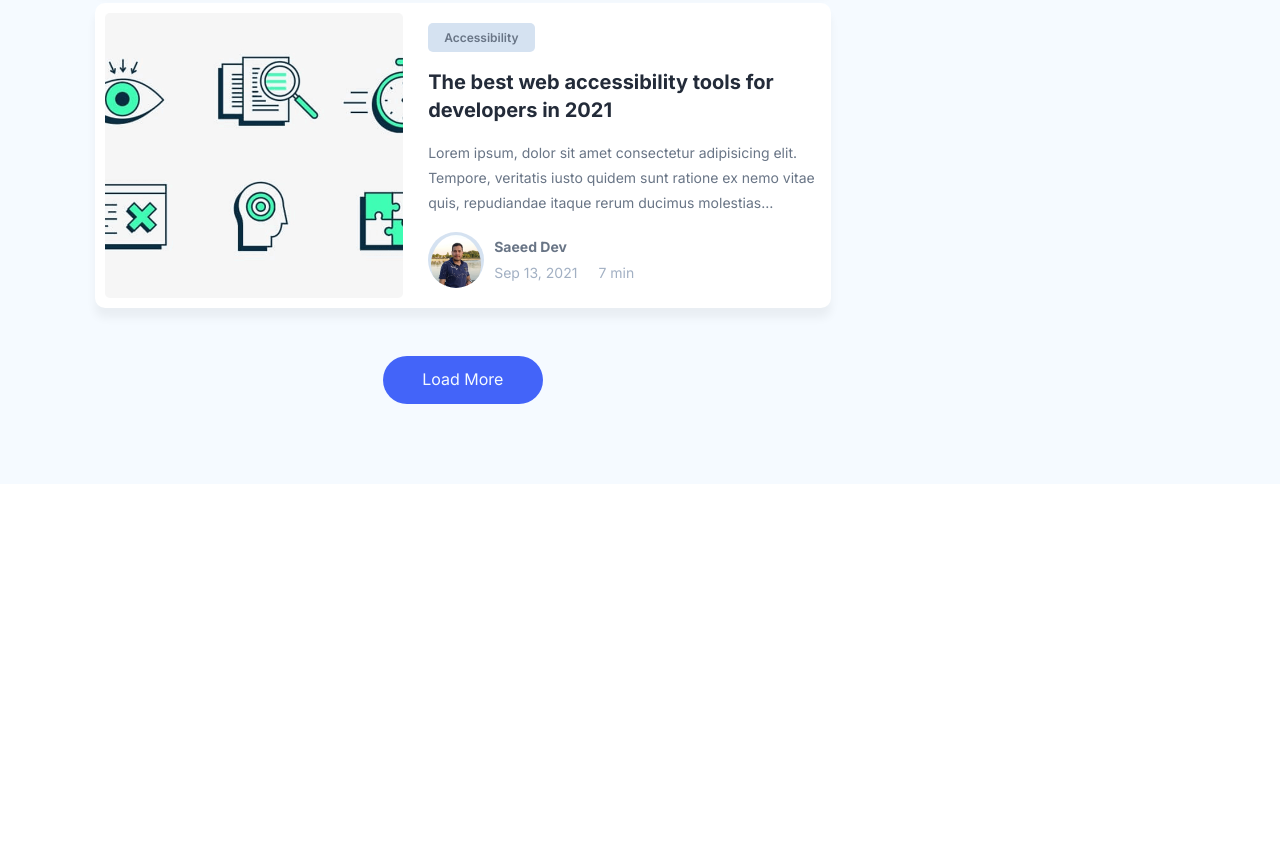
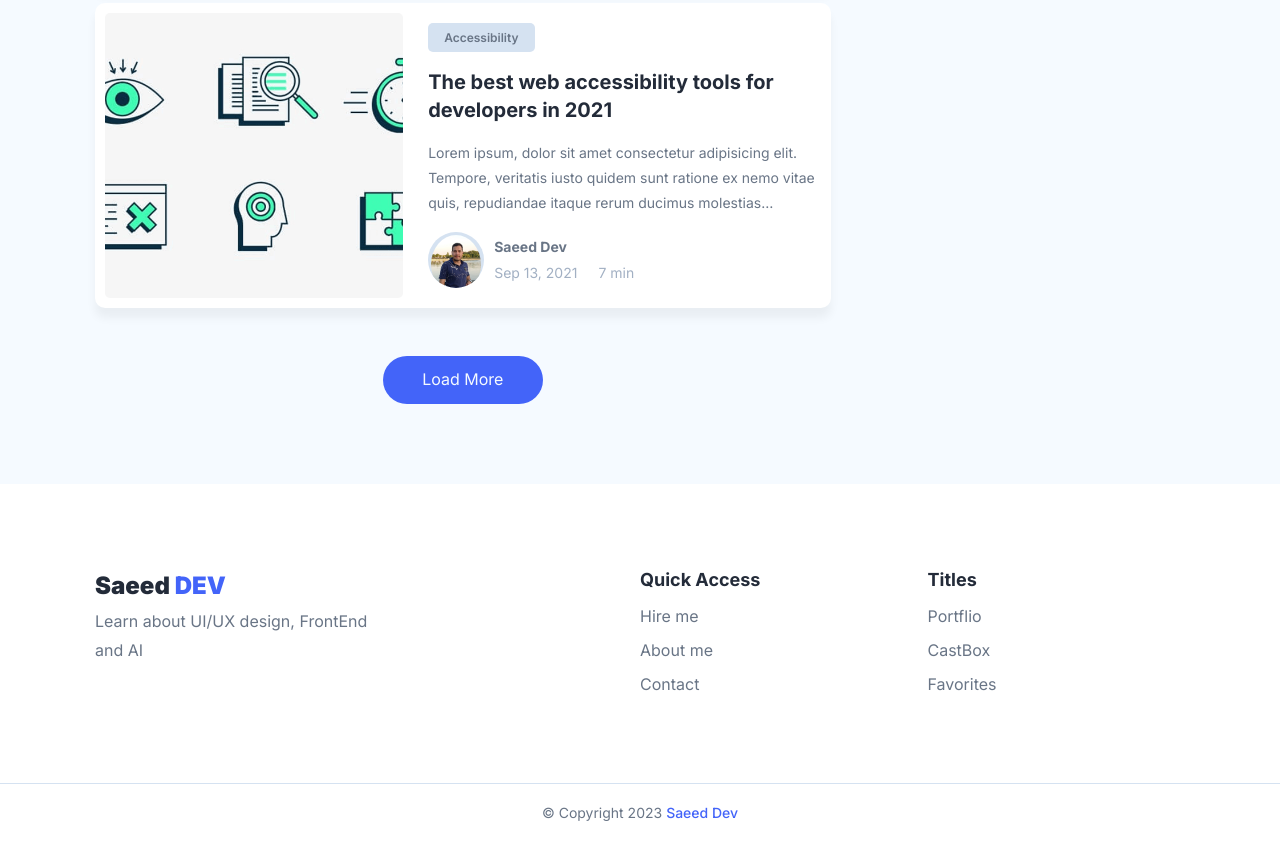
Before and after one commit to saeeddev-ir/portfolio-dark-light-theme, a plain HTML site: page index.html in a window 1280 px wide. Shown: the part 3493-4334 px from the top of the page. Before the commit the page ends 3977 px from the top, so only its background shows below. Drawn offline with Linux system fonts and the light colour scheme.

Commit message:
add footer

```diff
--- a/index.html
+++ b/index.html
@@ -690,5 +690,53 @@
         </div>
       </div>
     </main>
+
+    <!--=============== Footer ===============-->
+    <footer>
+      <div class="container">
+        <div class="wrapper">
+          <a href="#" class="logo"> Saeed <span>DEV</span></a>
+          <p class="footer-text">Learn about UI/UX design, FrontEnd and AI</p>
+        </div>
+
+        <div class="wrapper">
+          <p class="footer-title">Quick Access</p>
+
+          <ul>
+            <li>
+              <a href="#" class="footer-link">Hire me</a>
+            </li>
+
+            <li>
+              <a href="#" class="footer-link">About me</a>
+            </li>
+
+            <li>
+              <a href="#" class="footer-link">Contact</a>
+            </li>
+          </ul>
+        </div>
+
+        <div class="wrapper">
+          <p class="footer-title">Titles</p>
+
+          <ul>
+            <li>
+              <a href="#" class="footer-link">Portflio</a>
+            </li>
+
+            <li>
+              <a href="#" class="footer-link">CastBox</a>
+            </li>
+
+            <li>
+              <a href="#" class="footer-link">Favorites</a>
+            </li>
+          </ul>
+        </div>
+      </div>
+
+      <p class="copyright">&copy; Copyright 2023 <a href="#">Saeed Dev</a></p>
+    </footer>
   </body>
 </html>
```
